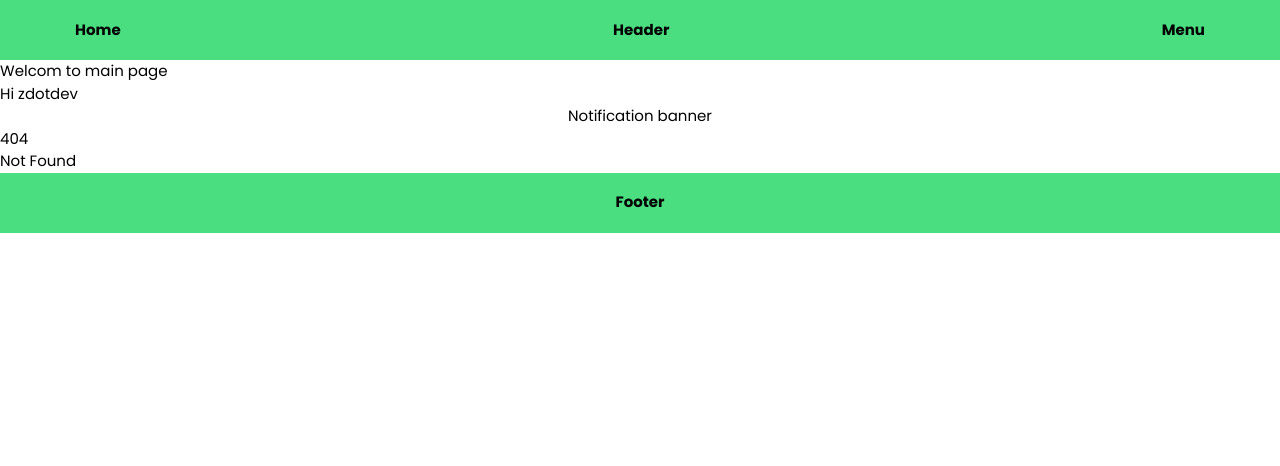
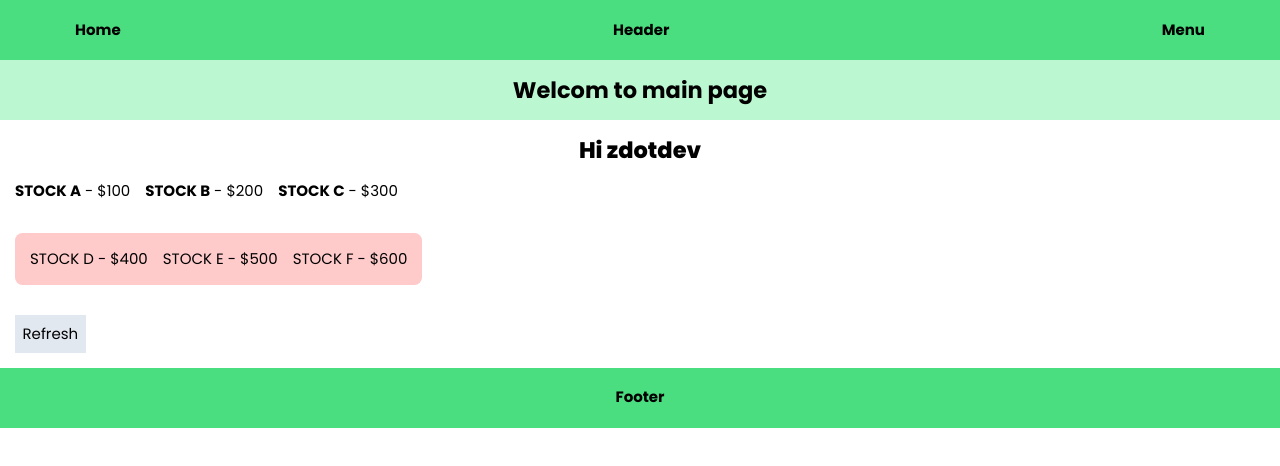
Before and after one commit to zdotdev/Svelte-Sandbox, a SvelteKit app: page /dataInvalidation in a window 1280 px wide. Before the commit this address had no page. Shown: the top 466 px of the page. Built offline with nearby package versions, Linux system fonts and the light colour scheme; data requests are answered from the project's data file.

Commit message:
Added data invalidation and promise unwrapping

```diff
--- a/db.json
+++ b/db.json
@@ -34,5 +34,27 @@
 			"postcode": 2,
 			"description": "description 2"
 		}
-	]
+	],
+	"most-active-stock": {
+		"symbol": "STOCK A",
+		"price" : 100
+	},
+	"top-gaining-stock": {
+		"symbol": "STOCK B",
+		"price": 200
+	},
+	"top-losing-stock": {
+		"symbol": "STOCK C",
+		"price": 300
+	},
+	"stocks":[{
+		"symbol": "STOCK D",
+		"price": 400
+	},{
+		"symbol": "STOCK E",
+		"price": 500
+	},{
+		"symbol":"STOCK F",
+		"price": 600
+	}]
 }
--- a/src/routes/+layout.svelte
+++ b/src/routes/+layout.svelte
@@ -9,11 +9,10 @@
 <!-- To add header -->
 <Header />
 <svelte:head>
-	<title>{$page.data.headTitle} || Svelte Sandbox</title> <!-- to access head title by using child data -->
+	<title>{$page.data.headTitle || 'Svelte Sandbox'}</title> <!-- to access head title by using child data -->
 </svelte:head>
-<h1>{$page.data.notification}</h1> <!-- Accessing child layout notification data -->
-<h1>Hi {data.username}</h1>
-<h1 class="flex justify-center">Notification banner</h1> <!-- Using child data -->
+<h1 class="flex justify-center text-2xl p-4 mb-4 font-bold bg-green-200">{$page.data.notification}</h1> <!-- Accessing child layout notification data -->
+<h1 class="flex justify-center text-2xl font-extrabold">Hi {data.username}</h1>
 <slot />
 <!-- to add footer -->
 <Footer />
--- a/src/routes/+page.svelte
+++ b/src/routes/+page.svelte
@@ -7,7 +7,7 @@
 
 <!-- In sveltekit, +page.svelte is a default naming convention for pages -->
 <h1 class="text-red-900 flex justify-center text-4xl p-4 font-bold">Sveltekit Sandbox</h1>
-<div class="m-4 p-8 h-fit flex flex-wrap justify-center">
+<div class="p-8 h-fit flex flex-wrap justify-center">
 	<a href="/routingExample" class="m-4 p-4 bg-slate-200 rounded-lg"
 		>routingExample and nestedRouting</a
 	>
@@ -38,5 +38,6 @@
 	<a href="/layoutData" class="m-4 p-4 bg-slate-200 rounded-lg">Layout Data</a>
 	<a href="/usingParentData" class="m-4 p-4 bg-slate-200 rounded-lg">Using Parent Data</a>
 	<a href="/usingChildData" class="m-4 p-4 bg-slate-200 rounded-lg">Using Child Data</a>
+	<a href="/promiseUnwrapping" class="m-4 p-4 bg-slate-200 rounded-lg">Promise Unwrapping</a>
 </div>
 <div class="flex justify-center m-4"><Counter /></div>
--- /dev/null
+++ b/src/routes/dataInvalidation/+layout.js
@@ -0,0 +1,11 @@
+export const load = async (loadEvent) => {
+    const { fetch } = loadEvent
+    const mostActiveStockresponse = await fetch('http://localhost:3000/most-active-stock')
+    const topGainingStockresponse = await fetch('http://localhost:3000/top-gaining-stock')
+    const topLosingStockresponse = await fetch('http://localhost:3000/top-losing-stock')
+    return {
+        mostActiveStock: await mostActiveStockresponse.json(),
+        topGainingStock: await topGainingStockresponse.json(),
+        topLosingStock: await topLosingStockresponse.json()
+    }
+}
--- /dev/null
+++ b/src/routes/dataInvalidation/+layout.svelte
@@ -0,0 +1,10 @@
+<script>
+    export let data
+</script>
+
+<div class="flex p-4 gap-4">
+    <h1><strong>{data.mostActiveStock.symbol}</strong> - ${data.mostActiveStock.price}</h1>
+    <h1><strong>{data.topGainingStock.symbol}</strong> - ${data.topGainingStock.price}</h1>
+    <h1><strong>{data.topLosingStock.symbol}</strong> - ${data.topLosingStock.price}</h1>
+</div>
+<slot />
--- /dev/null
+++ b/src/routes/dataInvalidation/+page.js
@@ -0,0 +1,6 @@
+export const load = async (loadEvent) => {
+    const { fetch, depends } = loadEvent
+    depends('stocks:active')
+    const response = await fetch('/dataInvalidation/api')
+    return { stocks: await response.json() }
+}
--- /dev/null
+++ b/src/routes/dataInvalidation/+page.svelte
@@ -0,0 +1,23 @@
+<script>
+    import { invalidate } from '$app/navigation';
+    // import { invalidateAll } from '$app/navigation';
+    export let data;
+    $: stocks = data.stocks // in using validate, to update the value of the dom when button is clicked, you must use $ reactive
+
+     function refresh() {
+        invalidate('stocks:active');
+    }
+
+    // heres how to update the dom of the layout load data when the .json is modified by using the invalidateAll
+    // function refresh() {
+    //     invalidateAll()
+    // }
+
+</script>
+
+<div class="bg-red-200 flex gap-4 w-fit p-4 m-4 rounded-lg">
+    {#each stocks as s}
+        <h1>{s.symbol} - ${s.price}</h1>
+    {/each}
+</div>
+<button on:click={refresh} class="m-4 bg-slate-200 p-2">Refresh</button>
--- /dev/null
+++ b/src/routes/dataInvalidation/api/+server.js
@@ -0,0 +1,7 @@
+import { json } from '@sveltejs/kit'
+export async function GET(requestEvent) {
+    const { fetch } = requestEvent
+    const response = await fetch('http://localhost:3000/stocks')
+    const stocks = await response.json()
+    return json(stocks)
+}
--- /dev/null
+++ b/src/routes/promiseUnwrapping/+page.server.js
@@ -0,0 +1,11 @@
+export const load = async (loadEvent) => {
+    const { fetch } = loadEvent
+    const mostActiveStock = await fetch('http://localhost:3000/most-active-stock')
+    const topLosingStock = await fetch('http://localhost:3000/top-losing-stock')
+    const topGainingStock = await fetch('http://localhost:3000/top-gaining-stock')
+    return {
+        Most_Active_Stock: await mostActiveStock.json(), // Await  is required in this fetching method
+        Top_Gaining_Stock: await topGainingStock.json(),
+        Top_Losing_Stock: await topLosingStock.json()
+    }
+}
--- /dev/null
+++ b/src/routes/promiseUnwrapping/+page.svelte
@@ -0,0 +1,10 @@
+<script>
+    export let data
+</script>
+<p>In Promise Unwrapping, it is a way of directly adding the .json() response to the object sent by the universal or
+    server data function. The response.json() is directly added to the object returned.
+</p>
+
+<h1>{data.Most_Active_Stock.symbol} - {data.Most_Active_Stock.price}</h1>
+<h1>{data.Top_Gaining_Stock.symbol} - {data.Top_Gaining_Stock.price}</h1>
+<h1>{data.Top_Losing_Stock.symbol} - {data.Top_Losing_Stock.price}</h1>
```
